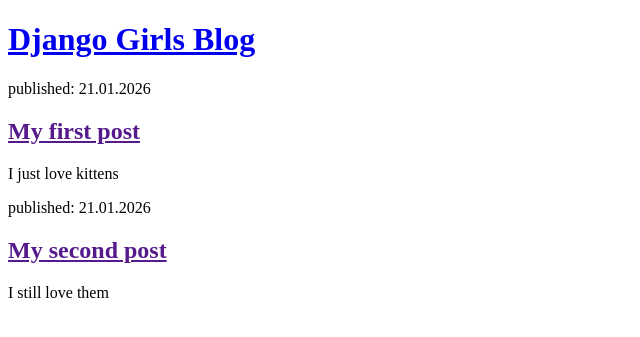
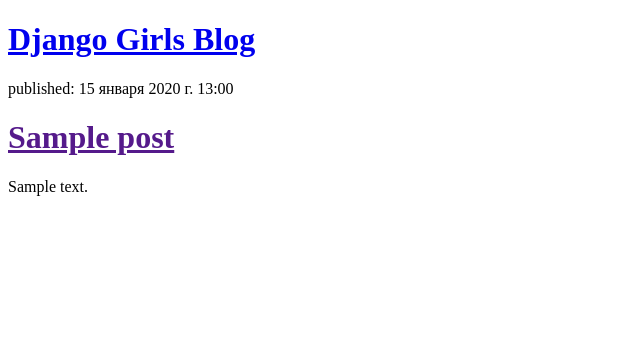
Before and after one commit to Xluy1GH/my-first-blog, a Django app: page / in a window 1280 px wide. Shown: the top 337 px of the page, without its empty margins (0-640 px from the left). Run offline with Django 5.2, Linux system fonts and the light colour scheme; tables that the repository leaves empty hold one stand-in row (values such as "Sample post").

Commit message:
Modified templates to display posts from database.

```diff
--- a/blog/models.py
+++ b/blog/models.py
@@ -1,6 +1,8 @@
 from django.db import models
 from django.conf import settings
+from django.db import models
 from django.utils import timezone
+
 
 class Post(models.Model):
     author = models.ForeignKey(settings.AUTH_USER_MODEL, on_delete=models.CASCADE)
@@ -10,7 +12,7 @@
     published_date = models.DateTimeField(blank=True, null=True)
 
     def publish(self):
-        self.published_date = timezone.now
+        self.published_date = timezone.now()
         self.save()
 
     def __str__(self):
--- a/blog/templates/blog/post_list.html
+++ b/blog/templates/blog/post_list.html
@@ -4,20 +4,16 @@
         <title>My blog</title>
     </head>
     <body>
-        <header>
+        <div>
             <h1><a href="/">Django Girls Blog</a></h1>
-        </header>
+        </div>
 
-        <article>
-            <time>published: 21.01.2026</time>
-            <h2><a href="">My first post</a></h2>
-            <p>I just love kittens</p>
-        </article>
-
-        <article>
-            <time>published: 21.01.2026</time>
-            <h2><a href="">My second post</a></h2>
-            <p>I still love them</p>
-        </article>
+        {% for post in posts %}
+            <div>
+                <p>published: {{ post.published_date }}</p>
+                <h1><a href="">{{ post.title }}</a></h1>
+                <p>{{ post.text|linebreaksbr }}</p>
+            </div>
+        {% endfor %}
     </body>
 </html>
--- a/blog/views.py
+++ b/blog/views.py
@@ -1,5 +1,7 @@
 from django.shortcuts import render
+from django.utils import timezone
+from .models import Post
 
-# Create your views here.
 def post_list(request):
-    return render(request, "blog/post_list.html", {})
+    posts = Post.objects.filter(published_date__lte=timezone.now()).order_by('published_date')
+    return render(request, 'blog/post_list.html', {'posts': posts})
```
Also changed, not shown: manage.py (line endings or trailing spaces).
